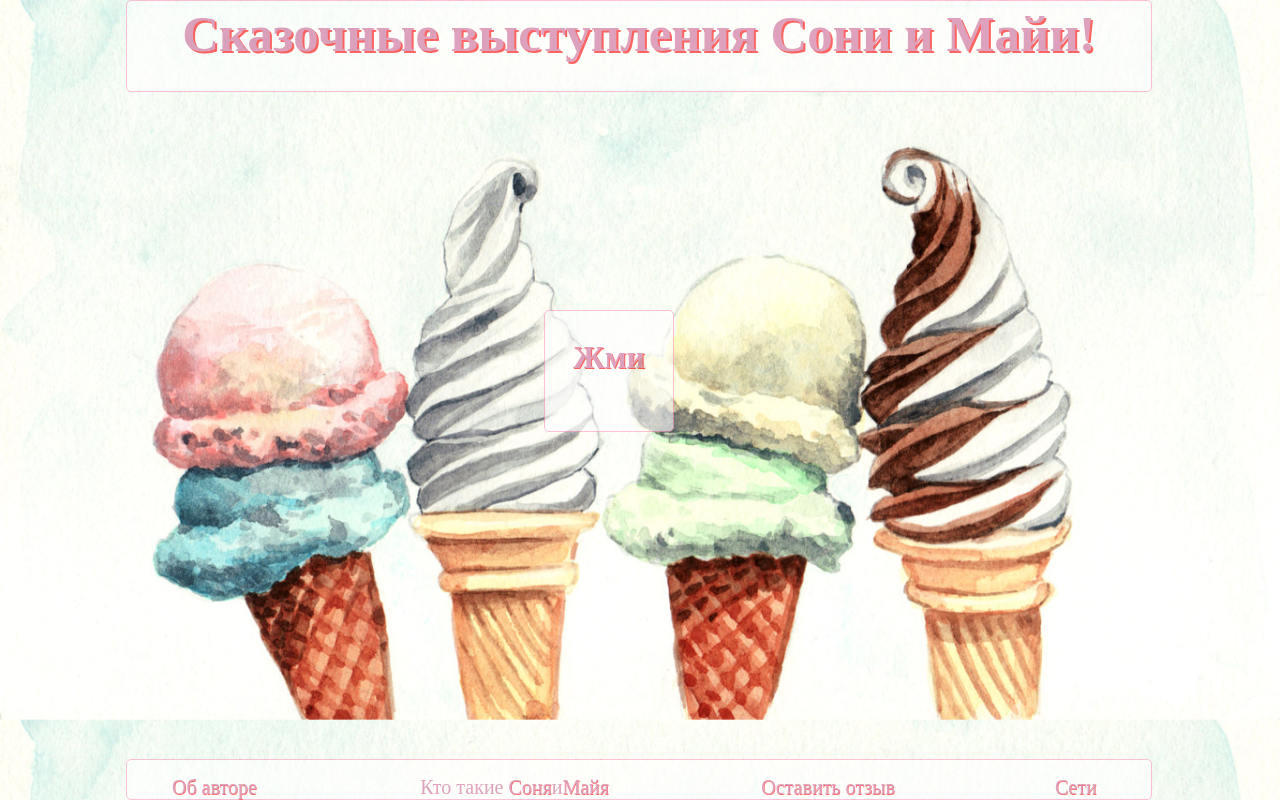
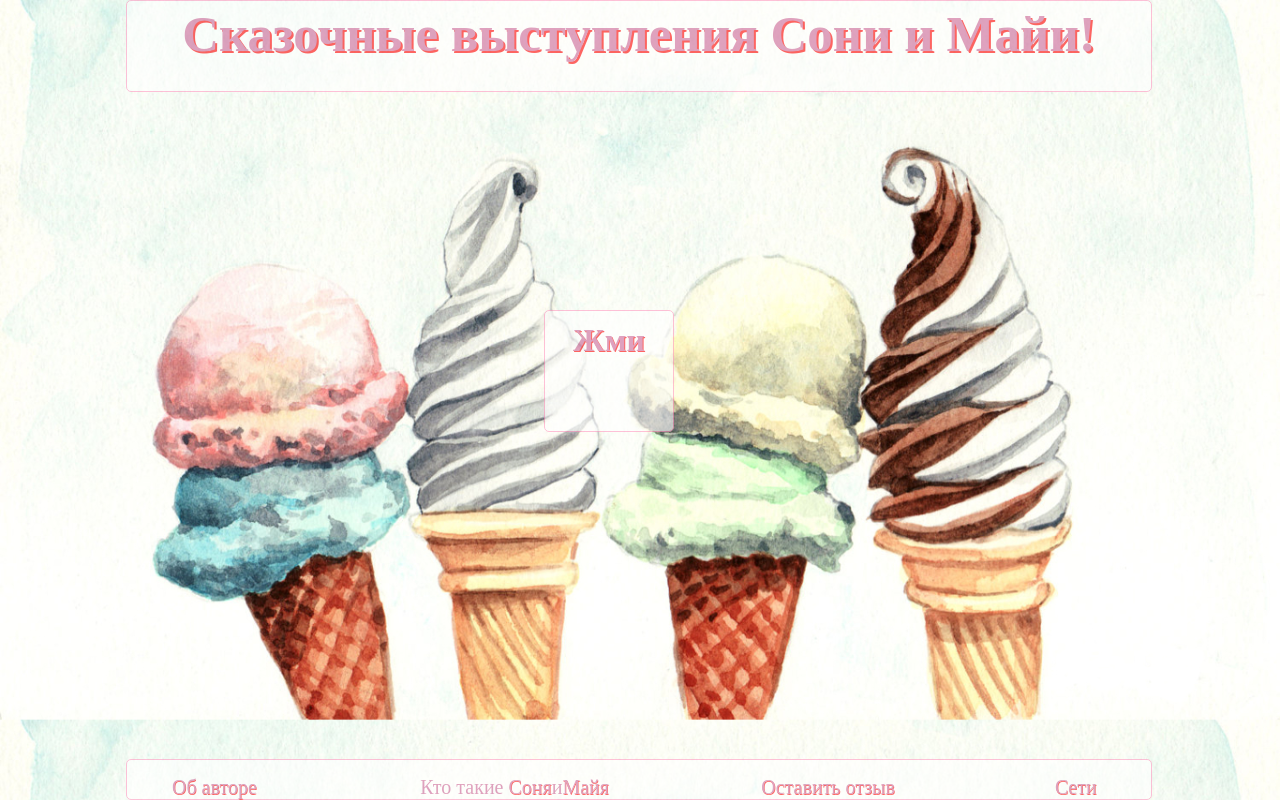
Before and after one commit to Urusbaeva/sonya-and-maya, a plain HTML site: page index.html in a window 1280 px wide. Drawn offline with Linux system fonts and the light colour scheme.

Commit message:
added vertical-align
vertical-align: middle;

```diff
--- a/css.css
+++ b/css.css
@@ -24,12 +24,14 @@
 }
 h2{
     text-align: center;
+    vertical-align: middle;
+    line-height: 15%;
     font-family: EpsilonCCT;
     text-shadow: 1px 1px #ff0000;
     color: #cc6699;
     font-size: 200%;
 
-    padding: 1% 2% 1% 2%;
+
     /* текст жми сюда-главная */
 }
 
```
